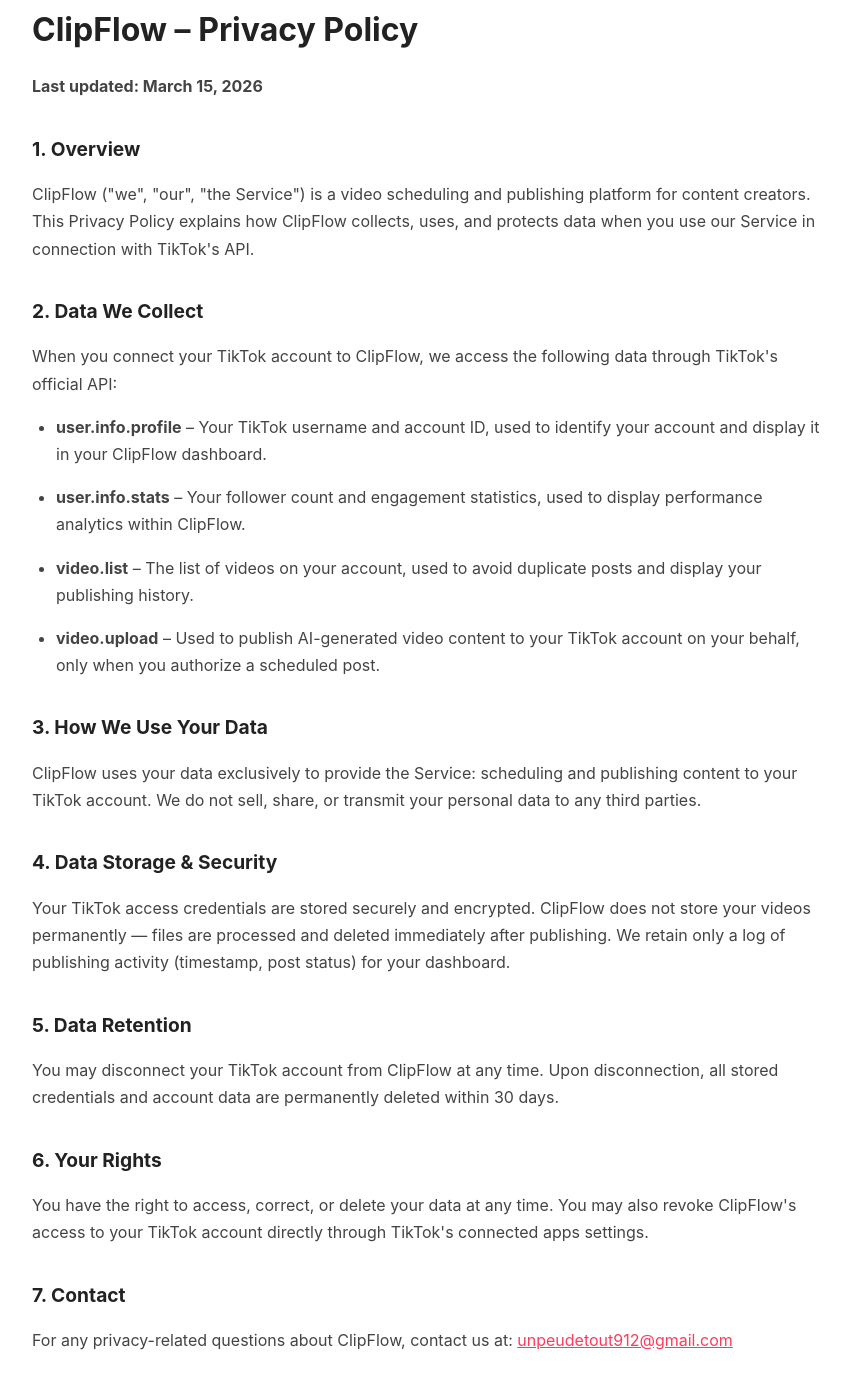
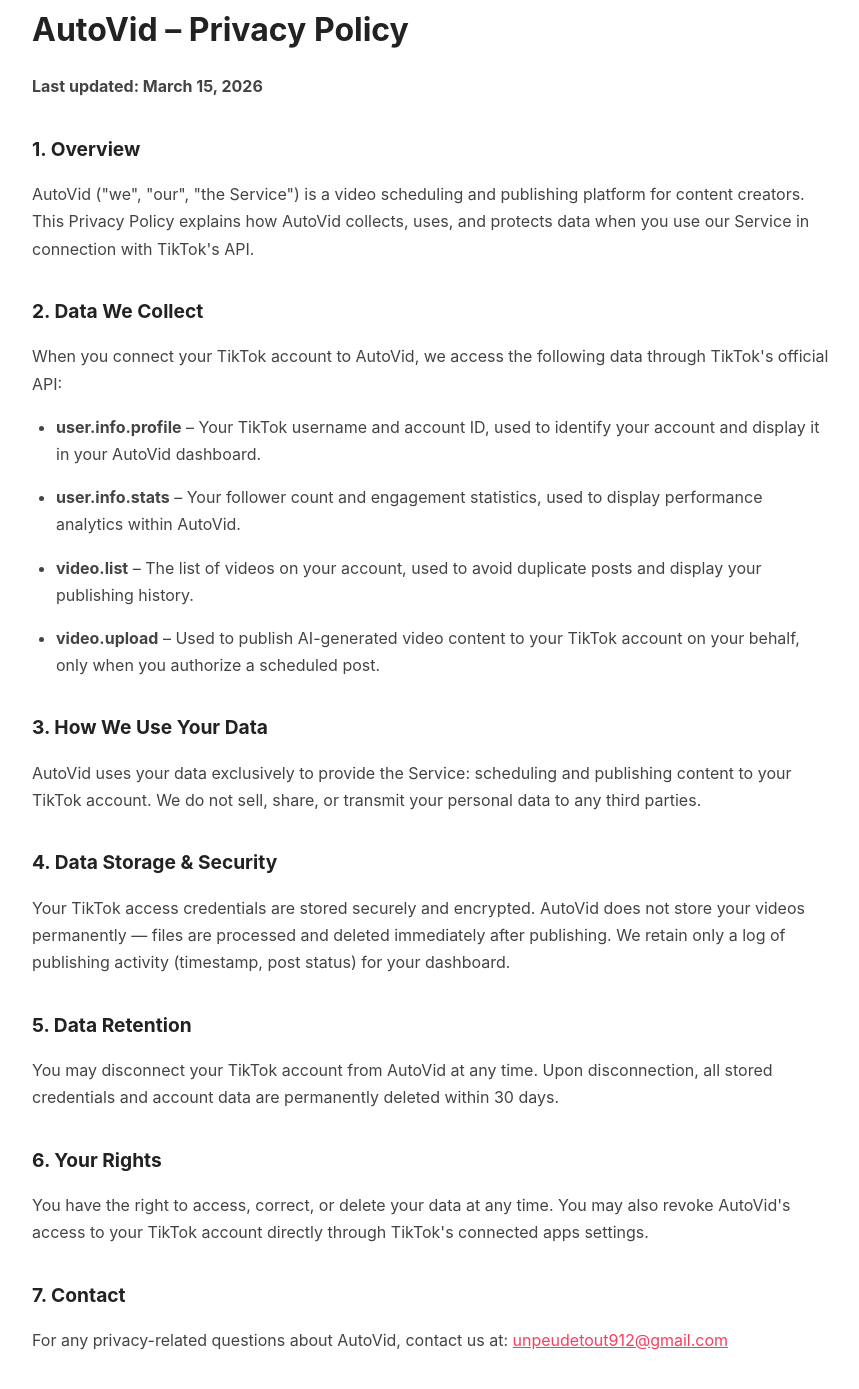
Before and after one commit to ComoDelivery/tiktok_legal, a plain HTML site: page privacy.html in a window 1280 px wide. Shown: the part 57-1446 px from the top of the page, without its empty margins (208-1067 px from the left). Drawn offline with Linux system fonts and the light colour scheme.

Commit message:
Rebrand to AutoVid - privacy.html

```diff
--- a/privacy.html
+++ b/privacy.html
@@ -3,7 +3,7 @@
 <head>
   <meta charset="UTF-8">
   <meta name="viewport" content="width=device-width, initial-scale=1.0">
-  <title>ClipFlow – Privacy Policy</title>
+  <title>AutoVid – Privacy Policy</title>
   <style>
     body { font-family: -apple-system, BlinkMacSystemFont, 'Segoe UI', sans-serif; max-width: 800px; margin: 60px auto; padding: 0 24px; color: #222; line-height: 1.7; }
     h1 { font-size: 2rem; margin-bottom: 8px; }
@@ -14,34 +14,34 @@
   </style>
 </head>
 <body>
-  <h1>ClipFlow – Privacy Policy</h1>
+  <h1>AutoVid – Privacy Policy</h1>
   <p><strong>Last updated: March 15, 2026</strong></p>
 
   <h2>1. Overview</h2>
-  <p>ClipFlow ("we", "our", "the Service") is a video scheduling and publishing platform for content creators. This Privacy Policy explains how ClipFlow collects, uses, and protects data when you use our Service in connection with TikTok's API.</p>
+  <p>AutoVid ("we", "our", "the Service") is a video scheduling and publishing platform for content creators. This Privacy Policy explains how AutoVid collects, uses, and protects data when you use our Service in connection with TikTok's API.</p>
 
   <h2>2. Data We Collect</h2>
-  <p>When you connect your TikTok account to ClipFlow, we access the following data through TikTok's official API:</p>
+  <p>When you connect your TikTok account to AutoVid, we access the following data through TikTok's official API:</p>
   <ul>
-    <li><strong>user.info.profile</strong> – Your TikTok username and account ID, used to identify your account and display it in your ClipFlow dashboard.</li>
-    <li><strong>user.info.stats</strong> – Your follower count and engagement statistics, used to display performance analytics within ClipFlow.</li>
+    <li><strong>user.info.profile</strong> – Your TikTok username and account ID, used to identify your account and display it in your AutoVid dashboard.</li>
+    <li><strong>user.info.stats</strong> – Your follower count and engagement statistics, used to display performance analytics within AutoVid.</li>
     <li><strong>video.list</strong> – The list of videos on your account, used to avoid duplicate posts and display your publishing history.</li>
     <li><strong>video.upload</strong> – Used to publish AI-generated video content to your TikTok account on your behalf, only when you authorize a scheduled post.</li>
   </ul>
 
   <h2>3. How We Use Your Data</h2>
-  <p>ClipFlow uses your data exclusively to provide the Service: scheduling and publishing content to your TikTok account. We do not sell, share, or transmit your personal data to any third parties.</p>
+  <p>AutoVid uses your data exclusively to provide the Service: scheduling and publishing content to your TikTok account. We do not sell, share, or transmit your personal data to any third parties.</p>
 
   <h2>4. Data Storage & Security</h2>
-  <p>Your TikTok access credentials are stored securely and encrypted. ClipFlow does not store your videos permanently — files are processed and deleted immediately after publishing. We retain only a log of publishing activity (timestamp, post status) for your dashboard.</p>
+  <p>Your TikTok access credentials are stored securely and encrypted. AutoVid does not store your videos permanently — files are processed and deleted immediately after publishing. We retain only a log of publishing activity (timestamp, post status) for your dashboard.</p>
 
   <h2>5. Data Retention</h2>
-  <p>You may disconnect your TikTok account from ClipFlow at any time. Upon disconnection, all stored credentials and account data are permanently deleted within 30 days.</p>
+  <p>You may disconnect your TikTok account from AutoVid at any time. Upon disconnection, all stored credentials and account data are permanently deleted within 30 days.</p>
 
   <h2>6. Your Rights</h2>
-  <p>You have the right to access, correct, or delete your data at any time. You may also revoke ClipFlow's access to your TikTok account directly through TikTok's connected apps settings.</p>
+  <p>You have the right to access, correct, or delete your data at any time. You may also revoke AutoVid's access to your TikTok account directly through TikTok's connected apps settings.</p>
 
   <h2>7. Contact</h2>
-  <p>For any privacy-related questions about ClipFlow, contact us at: <a href="mailto:unpeudetout912@gmail.com">unpeudetout912@gmail.com</a></p>
+  <p>For any privacy-related questions about AutoVid, contact us at: <a href="mailto:unpeudetout912@gmail.com">unpeudetout912@gmail.com</a></p>
 </body>
 </html>
```
